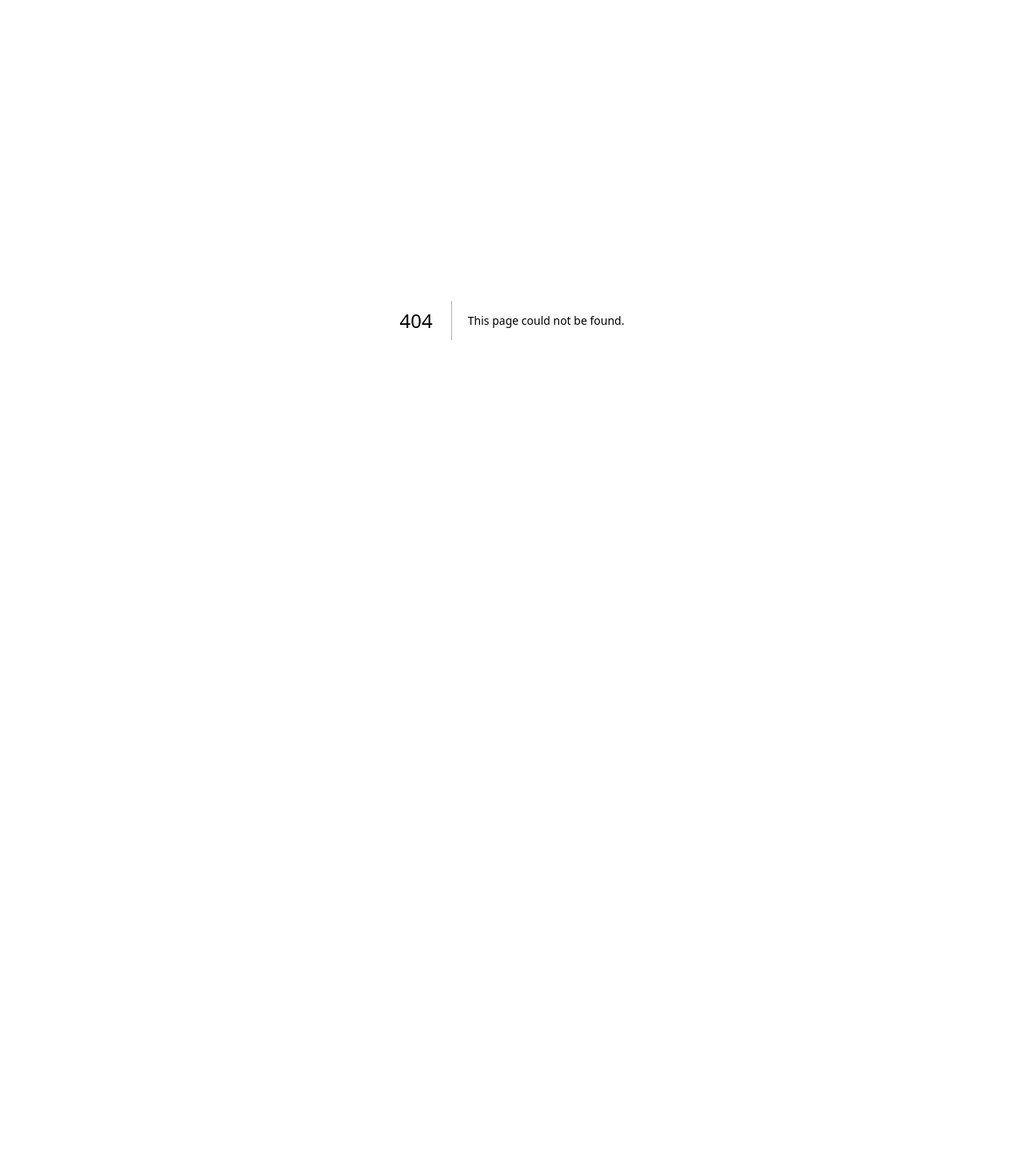
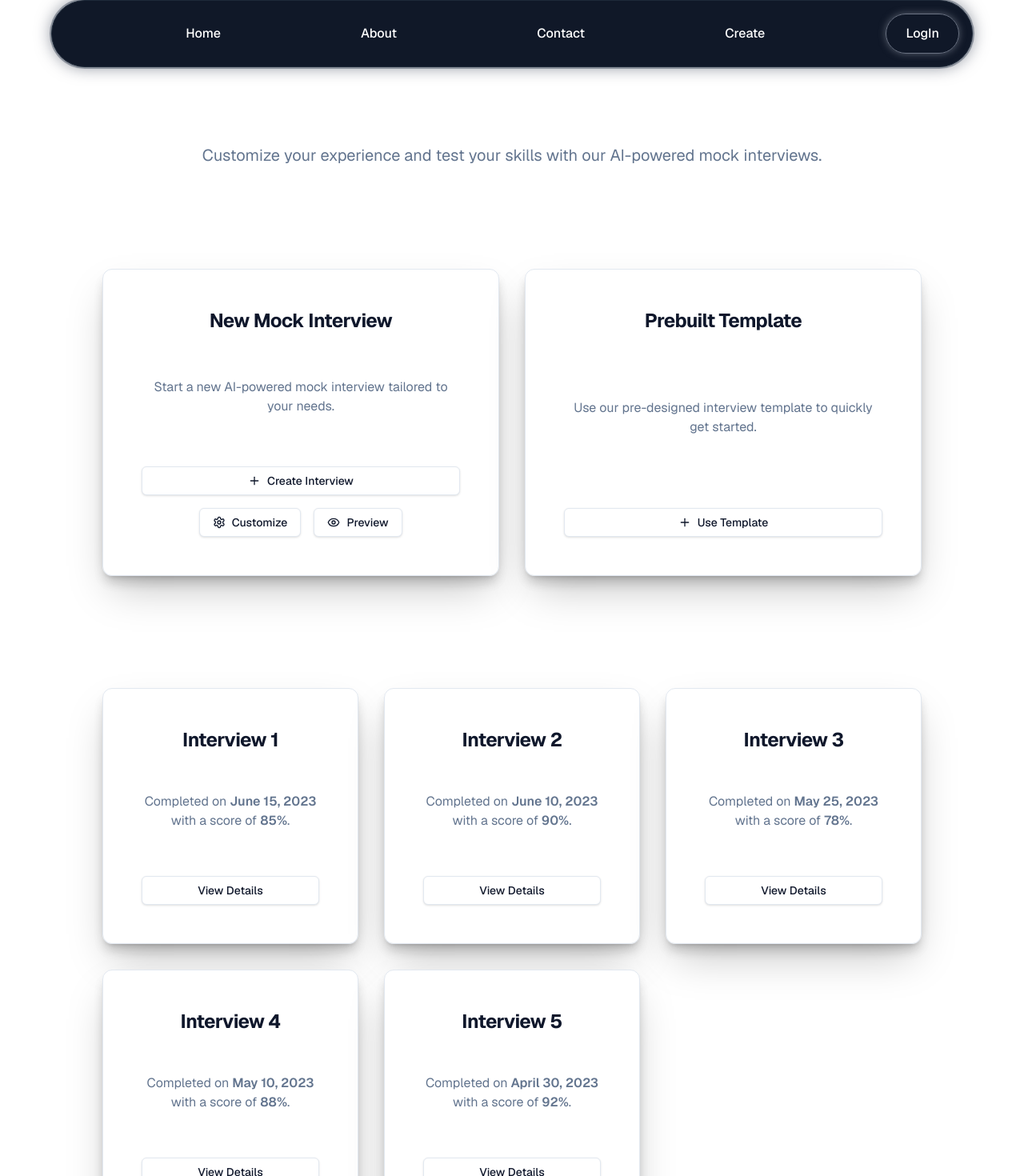
Before and after one commit to yashpatil641/Mock-Master, a Next.js app: page /createAi in a window 1280 px wide. Before the commit this address had no page. Shown: the top 1470 px of the page at 80% size. Before the commit the page ends 800 px from the top, so only its background shows below. Built offline with nearby package versions, Linux system fonts and the light colour scheme.

Commit message:
add About, Create New Mock Interview, Sign In pages and Floating Navigation component

```diff
--- /dev/null
+++ b/src/app/about/page.tsx
@@ -0,0 +1,5 @@
+export default function About () {
+  return (
+    <div>aboutUs</div>
+  )
+}
--- /dev/null
+++ b/src/app/createAi/page.tsx
@@ -0,0 +1,95 @@
+import { Glow, GlowArea } from "@/components/glow";
+import { Button } from "@/components/ui/button";
+import { Card, CardHeader, CardTitle, CardContent, CardFooter } from "@/components/ui/card";
+import { Plus, Settings, Eye } from "lucide-react";
+
+const previousInterviews = [
+  { id: 1, date: "June 15, 2023", score: "85%" },
+  { id: 2, date: "June 10, 2023", score: "90%" },
+  { id: 3, date: "May 25, 2023", score: "78%" },
+  { id: 4, date: "May 10, 2023", score: "88%" },
+  { id: 5, date: "April 30, 2023", score: "92%" },
+];
+
+export default function CreateNewMockInterview() {
+  return (
+    <div className="min-h-screen py-10 px-4 flex flex-col items-center">
+      <div className="max-w-5xl w-full">
+        <div className="text-center mb-12">
+          <h1 className="text-4xl font-bold text-white">Create Your AI Interview</h1>
+          <p className="text-xl text-muted-foreground mt-4">
+            Customize your experience and test your skills with our AI-powered mock interviews.
+          </p>
+        </div>
+
+        <GlowArea className="flex gap-8 items-center justify-center lg:py-20 flex-col lg:flex-row">
+          <div className="grid grid-cols-1 lg:grid-cols-2 gap-8">
+          <Glow color="purple" className="rounded-xl transition-transform hover:scale-105 shadow-lg">
+              <Card className="w-full h-96  rounded-xl shadow-2xl flex flex-col justify-between p-6">
+                <CardHeader className="text-center">
+                  <CardTitle className="text-2xl font-bold">New Mock Interview</CardTitle>
+                </CardHeader>
+                <CardContent className="text-center text-muted-foreground mt-4">
+                  Start a new AI-powered mock interview tailored to your needs.
+                </CardContent>
+                <CardFooter className="mt-6 flex flex-col gap-4">
+                  <Button variant="outline" className="w-full flex items-center justify-center gap-2 py-3">
+                    <Plus size={24} /> Create Interview
+                  </Button>
+                  <div className="flex gap-4">
+                    <Button variant="outline" className="w-1/2 flex items-center justify-center gap-2 py-2">
+                      <Settings size={20} /> Customize
+                    </Button>
+                    <Button variant="outline" className="w-1/2 flex items-center justify-center gap-2 py-2">
+                      <Eye size={20} /> Preview
+                    </Button>
+                  </div>
+                </CardFooter>
+              </Card>
+            </Glow>
+
+            <Glow color="blue" className="rounded-xl transition-transform hover:scale-105 shadow-lg">
+              <Card className="w-full h-96  rounded-xl shadow-2xl flex flex-col justify-between p-6">
+                <CardHeader className="text-center">
+                  <CardTitle className="text-2xl font-bold">Prebuilt Template</CardTitle>
+                </CardHeader>
+                <CardContent className="text-center text-muted-foreground mt-4">
+                  Use our pre-designed interview template to quickly get started.
+                </CardContent>
+                <CardFooter className="mt-6">
+                  <Button variant="outline" className="w-full flex items-center justify-center gap-2 py-3">
+                    <Plus size={24} /> Use Template
+                  </Button>
+                </CardFooter>
+              </Card>
+            </Glow>
+          </div>
+        </GlowArea>
+
+        <h2 className="text-3xl font-bold text-white text-center mb-6">Your Previous Interviews</h2>
+        <GlowArea color="bright-orange">
+          <div className="grid grid-cols-1 md:grid-cols-2 lg:grid-cols-3 gap-8">
+            {previousInterviews.map((interview) => (
+              <Glow key={interview.id} color="orange" className="rounded-xl transition-transform hover:scale-105 shadow-lg">
+                <Card className="w-full h-80  rounded-xl shadow-2xl flex flex-col justify-between p-6">
+                  <CardHeader className="text-center">
+                    <CardTitle className="text-2xl font-bold">Interview {interview.id}</CardTitle>
+                  </CardHeader>
+                  <CardContent className="text-center text-muted-foreground mt-4">
+                    Completed on <span className="font-semibold">{interview.date}</span> with a score of{" "}
+                    <span className="font-semibold">{interview.score}</span>.
+                  </CardContent>
+                  <CardFooter className="mt-6">
+                    <Button variant="outline" className="w-full flex items-center justify-center gap-2 py-3">
+                      View Details
+                    </Button>
+                  </CardFooter>
+                </Card>
+              </Glow>
+            ))}
+          </div>
+        </GlowArea>
+      </div>
+    </div>
+  );
+}
--- a/src/app/layout.tsx
+++ b/src/app/layout.tsx
@@ -2,6 +2,7 @@ import type { Metadata } from "next";
 import { Geist, Geist_Mono } from "next/font/google";
 import "./globals.css";
 import { ThemeProvider } from "@/components/theme-provider";
+import { FloatingNav } from "@/components/ui/navbar";
 
 const geistSans = Geist({
   variable: "--font-geist-sans",
@@ -20,19 +21,21 @@ export const metadata: Metadata = {
 
 export default function RootLayout({
   children,
-}: Readonly<{
+}: {
   children: React.ReactNode;
-}>) {
+}) {
+  const navItems = [
+    { name: "Home", link: "/" },
+    { name: "About", link: "/about" },
+    { name: "Contact", link: "/contact" },
+    { name: "Create", link: "/contact" },
+  ];
+
   return (
     <html lang="en" suppressHydrationWarning>
-      <body
-        className={`${geistSans.variable} ${geistMono.variable} ${geistSans.className} antialiased`}
-      >
-
-        <ThemeProvider
-          attribute="class"
-          defaultTheme="system"
-        >
+      <body className={`${geistSans.variable} ${geistMono.variable} ${geistSans.className} antialiased`}>
+        <FloatingNav navItems={navItems} />
+        <ThemeProvider attribute="class" defaultTheme="system">
           {children}
         </ThemeProvider>
       </body>
--- /dev/null
+++ b/src/app/signin/page.tsx
@@ -0,0 +1,34 @@
+import { Glow, GlowArea } from "@/components/glow";
+import { SignIn } from "@/components/sign-in";
+import {
+  Card,
+  CardHeader,
+  CardTitle,
+  CardContent,
+} from "@/components/ui/card";
+import { Button } from "@/components/ui/button";
+
+export default function SignInPage() {
+  return (
+    <section className="py-10 min-h-screen flex flex-col ">
+      <div className="text-center mb-8">
+        <h1 className="text-4xl font-bold mb-4 text-gray-800">Welcome to Our Platform</h1>
+        <p className="text-xl text-muted-foreground">Sign in to continue</p>
+      </div>
+      <GlowArea className="flex gap-8 items-center justify-center lg:py-20 flex-col lg:flex-row">
+        <Glow color="pink" className="rounded-xl transition-transform hover:scale-105 shadow-lg">
+          <Card className="w-80 rounded-xl shadow-2xl p-8">
+            <CardHeader className="text-center">
+              <Button className="mb-4 bg-gray-300">
+                <CardTitle className="text-3xl font-bold  ">Sign In</CardTitle>
+              </Button>
+            </CardHeader>
+            <CardContent>
+              <SignIn />
+            </CardContent>
+          </Card>
+        </Glow>
+      </GlowArea>
+    </section>
+  );
+}
--- /dev/null
+++ b/src/components/ui/navbar.tsx
@@ -0,0 +1,44 @@
+"use client";
+import React from "react";
+import { motion } from "framer-motion";
+import { cn } from "@/lib/utils";
+import Link from "next/link";
+import { GlowArea } from "../glow";
+
+export const FloatingNav = ({
+  navItems,
+  className,
+}: {
+  navItems: { name: string; link: string }[];
+  className?: string;
+}) => {
+  return (
+    <GlowArea className="flex gap-8 items-center justify-center flex-col lg:flex-row">
+      <motion.div
+        className={cn(
+          "sticky top-0 z-[5000] mx-auto flex w-full max-w-6xl items-center justify-between rounded-full bg-gray-900 border border-gray-800 ring-2 ring-gray-600/50 shadow-[0_0_20px_rgba(107,114,128,0.8)] p-4 ",
+          className
+        )}
+      >
+        <div className="flex flex-1 justify-evenly items-center gap-6">
+          {navItems.map((navItem, idx) => (
+            <Link
+              key={idx}
+              href={navItem.link}
+              className={cn(
+                "flex items-center space-x-2 text-base font-medium text-white hover:text-gray-300"
+              )}
+            >
+              <span>{navItem.name}</span>
+            </Link>
+          ))}
+        </div>
+        <div className="flex">
+          <button className="flex items-center space-x-2 rounded-full border border-gray-500 px-6 py-3 text-base font-medium text-white shadow-[0_0_10px_rgba(107,114,128,0.8)] hover:bg-gray-500/10">
+            <Link href={"/signin"}>LogIn</Link>
+          </button>
+        </div>
+      </motion.div>
+    </GlowArea>
+  );
+};
```
